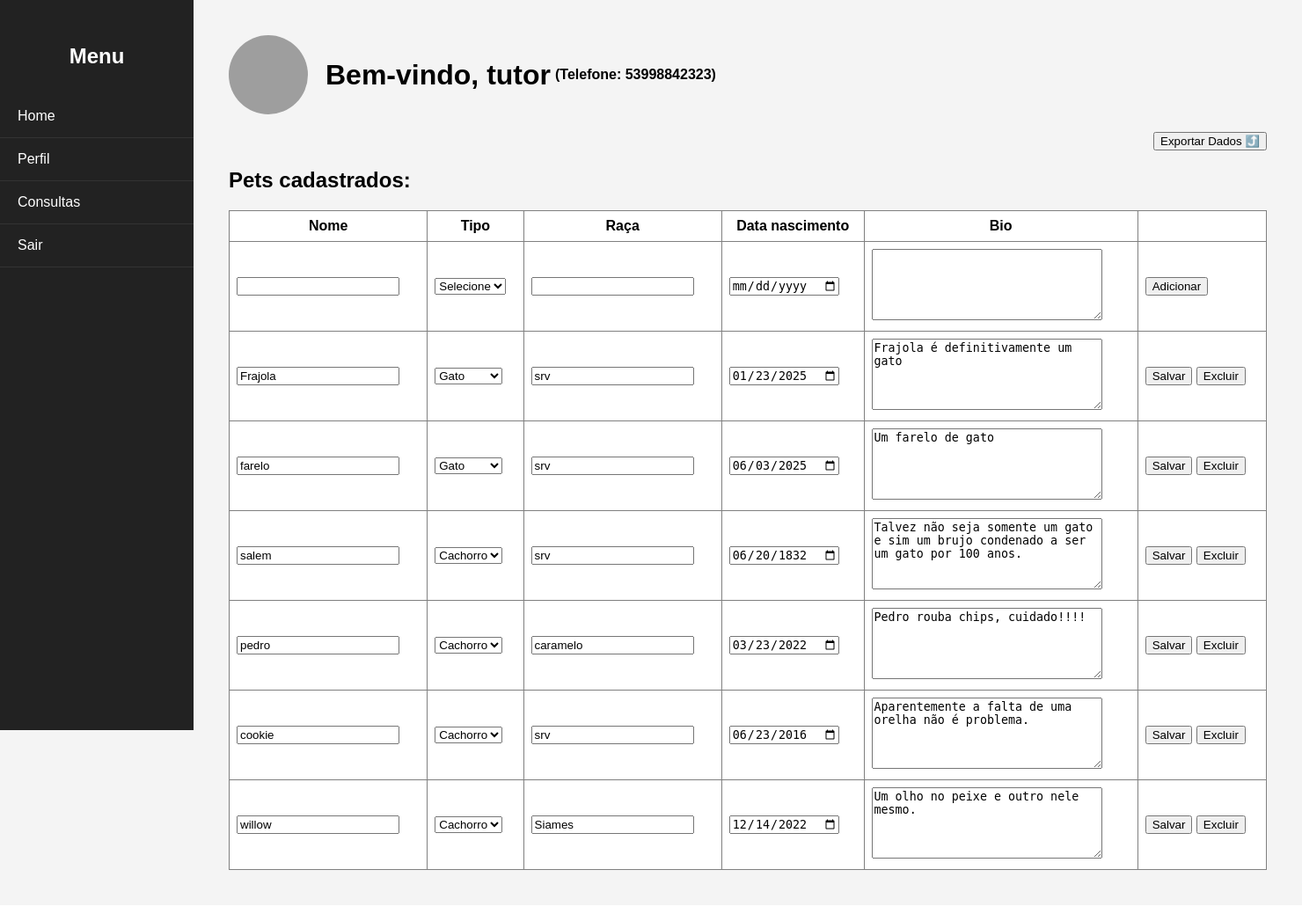
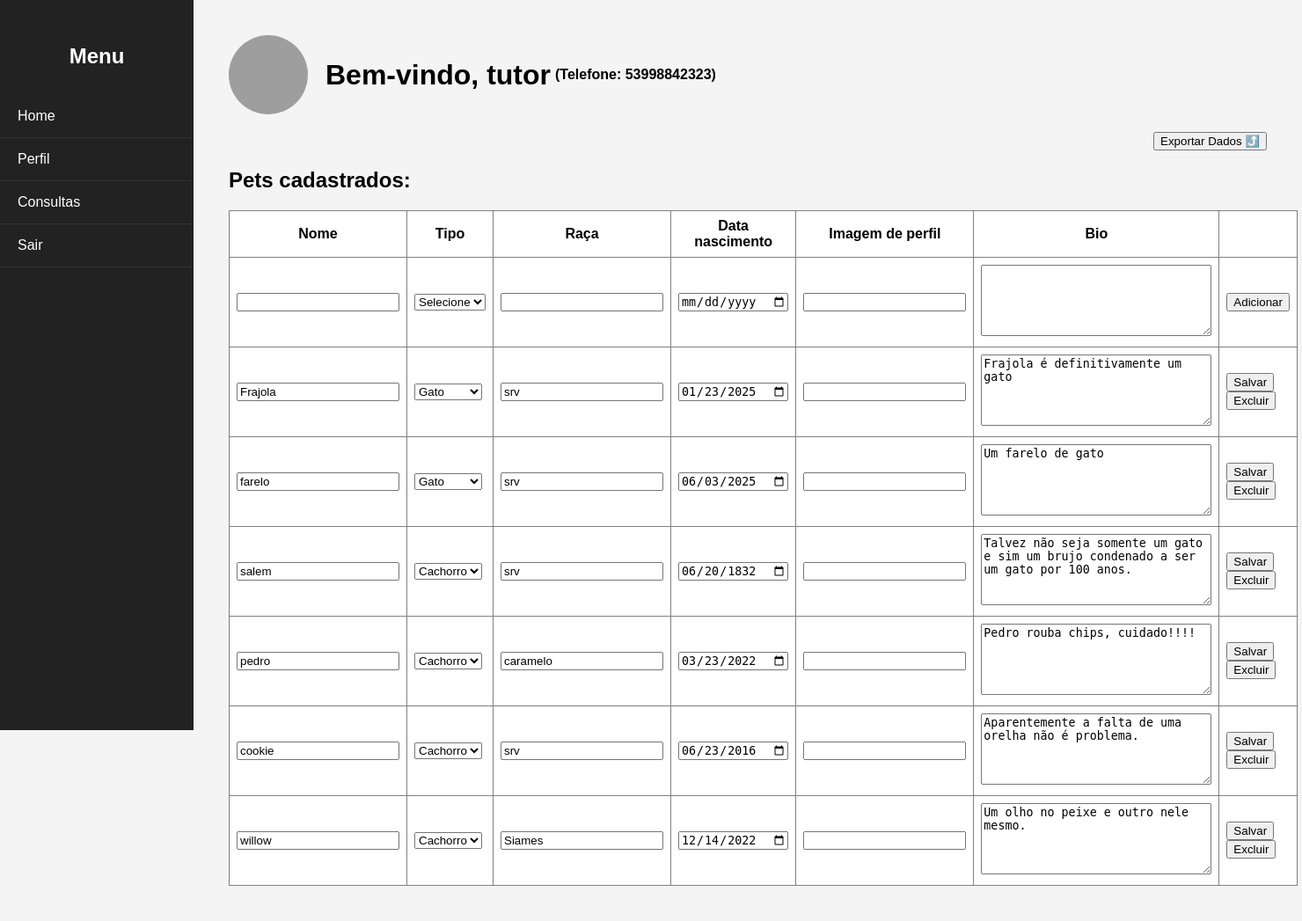
Before and after one commit to dankas/miau, a PHP site: page /home.php in a window 1480 px wide. Shown: the whole page at 88% size. Before the commit the page ends 989 px from the top, so only its background shows below. Run offline with PHP 8.4, Linux system fonts and the light colour scheme; a user stored in the database is signed in; data comes from the database, SQL or seed files in the repository; data that the repository does not hold is empty; grey boxes are pictures that could not be loaded.

Commit message:
commit 2025-07-14 00:51:56

```diff
--- a/assets/js/router.js
+++ b/assets/js/router.js
@@ -41,7 +41,7 @@
         mainContent.innerHTML = `
             <h2>${pet.nome}</h2>
             <p><strong>Raça:</strong> ${pet.race}</p>
-            <p><strong>Idade:</strong> ${pet.idade} anos</p>
+            <p><strong>Idade:</strong> ${new Date().getFullYear() - new Date(pet.nascimento).getFullYear()} anos</p>
             <p>${pet.bio}</p>
         `;
     }
--- a/controllers/petscontroller.php
+++ b/controllers/petscontroller.php
@@ -11,6 +11,7 @@
               </select>";
         echo "<td><input type='text' name='race' value='" . $value->race . "'></td>";
         echo "<td><input type='date' name='nascimento' value='" . $value->nascimento . "'></td>";
+        echo "<td><input type='text' name='img-perfil' value='" . $value->{'img-perfil'} . "'></td>";
         echo "<td><textarea rows='5' cols='30' name='bio'>" . $value->bio . "</textarea></td>";
         echo "<td>
             <button type='submit'>Salvar</button>
--- a/export/pets.json
+++ b/export/pets.json
@@ -1 +1 @@
-[{"idpet":2,"nome":"salem","race":"srv","tipo":"c\u00e3o","tutor":1,"bio":"Talvez n\u00e3o seja somente um gato e sim um brujo condenado a ser um gato por 100 anos.","nascimento":"1832-06-20","ativo":1,"datetimeregistro":"2025-06-28 10:13:48","tipoid":2,"img-perfil":"Gatito2.jpg","idtipo":2},{"idpet":3,"nome":"pedro","race":"caramelo","tipo":"c\u00e3o","tutor":1,"bio":"Pedro rouba chips, cuidado!!!!","nascimento":"2022-03-23","ativo":1,"datetimeregistro":"2025-06-28 10:13:48","tipoid":2,"img-perfil":"caramelo.jpeg","idtipo":2},{"idpet":4,"nome":"cookie","race":"srv","tipo":"c\u00e3o","tutor":1,"bio":"Aparentemente a falta de uma orelha n\u00e3o \u00e9 problema.","nascimento":"2016-06-23","ativo":1,"datetimeregistro":"2025-06-28 10:13:48","tipoid":2,"img-perfil":"cao1.jpg","idtipo":2}]
+[{"idpet":2,"nome":"salem","race":"srv","tipo":"c\u00e3o","tutor":1,"bio":"Talvez n\u00e3o seja somente um gato e sim um brujo condenado a ser um gato por 100 anos.","nascimento":"1832-06-20","ativo":1,"datetimeregistro":"2025-06-28 10:13:48","tipoid":2,"img-perfil":"Gatito2.jpg","idtipo":2},{"idpet":3,"nome":"pedro","race":"caramelo","tipo":"c\u00e3o","tutor":1,"bio":"Pedro rouba chips, cuidado!!!!","nascimento":"2022-03-23","ativo":1,"datetimeregistro":"2025-06-28 10:13:48","tipoid":2,"img-perfil":"caramelo.jpeg","idtipo":2},{"idpet":4,"nome":"cookie","race":"srv","tipo":"c\u00e3o","tutor":1,"bio":"Aparentemente a falta de uma orelha n\u00e3o \u00e9 problema.","nascimento":"2016-06-23","ativo":1,"datetimeregistro":"2025-06-28 10:13:48","tipoid":2,"img-perfil":"cao1.jpg","idtipo":2},{"idpet":36,"nome":"CARLOS","race":"SRV","tipo":"c\u00e3o","tutor":1,"bio":"UM CARAMELO AMARELO","nascimento":"2025-06-24","ativo":1,"datetimeregistro":"2025-07-13 19:51:50","tipoid":2,"img-perfil":null,"idtipo":2}]
--- a/partials/petspartial.php
+++ b/partials/petspartial.php
@@ -6,6 +6,7 @@
                     <th>Tipo</th>
                     <th>Raça</th>
                     <th>Data nascimento</th>
+                    <th>Imagem de perfil</th>
                     <th>Bio</th>
                     <th></th>
                 </tr>
@@ -31,6 +32,9 @@
                             <input type="date" name="nascimento" id="nascimento" required>
                         </td>
                         <td>
+                            <input type="text" name="img-perfil" id="img-perfil" value="">
+                        </td>
+                        <td>
                             <textarea name="bio" id="bio" required rows="5" cols="30"></textarea>        </td>
                         <td>
                             <button type="submit">Adicionar</button>
```
